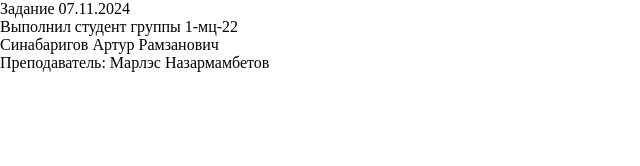
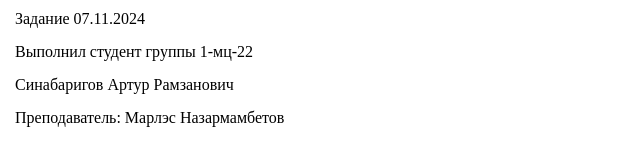
Before and after one commit to Jevalka/1-mc-22, a plain HTML site: page index.html in a window 1280 px wide. Shown: the whole page, without its empty margins (0-640 px from the left). Drawn offline with Linux system fonts and the light colour scheme.

Commit message:
Update styles.css

```diff
--- a/styles.css
+++ b/styles.css
@@ -3,12 +3,11 @@
     box-sizing: border-box;
 }
 
-h1, h2{
+p{
     margin: 5px;
     padding: 5px 10px;
 }
 
-header{
-    height: 11vh;
-    padding: 5px;
+body{
+    font-family: Serif;
 }
```
